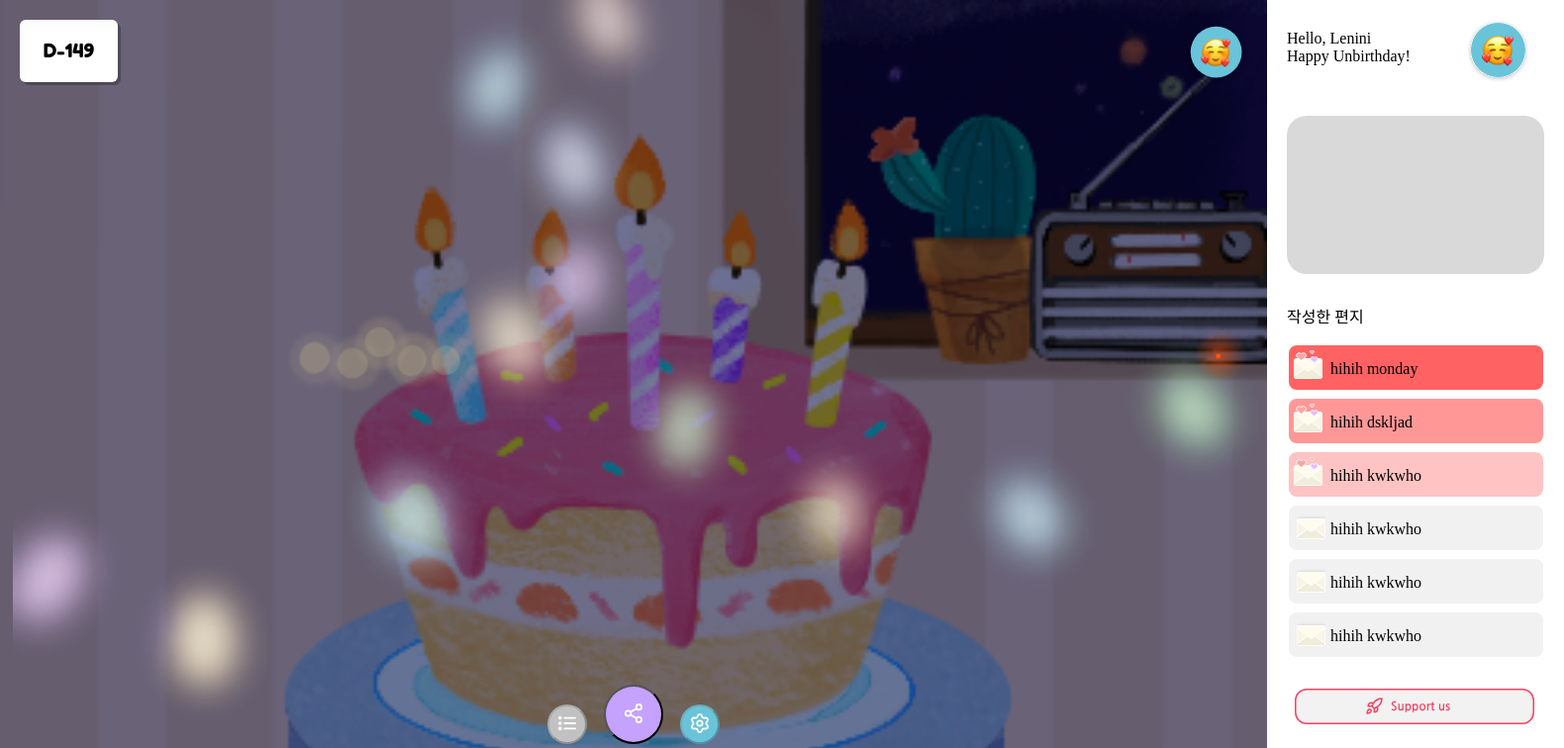
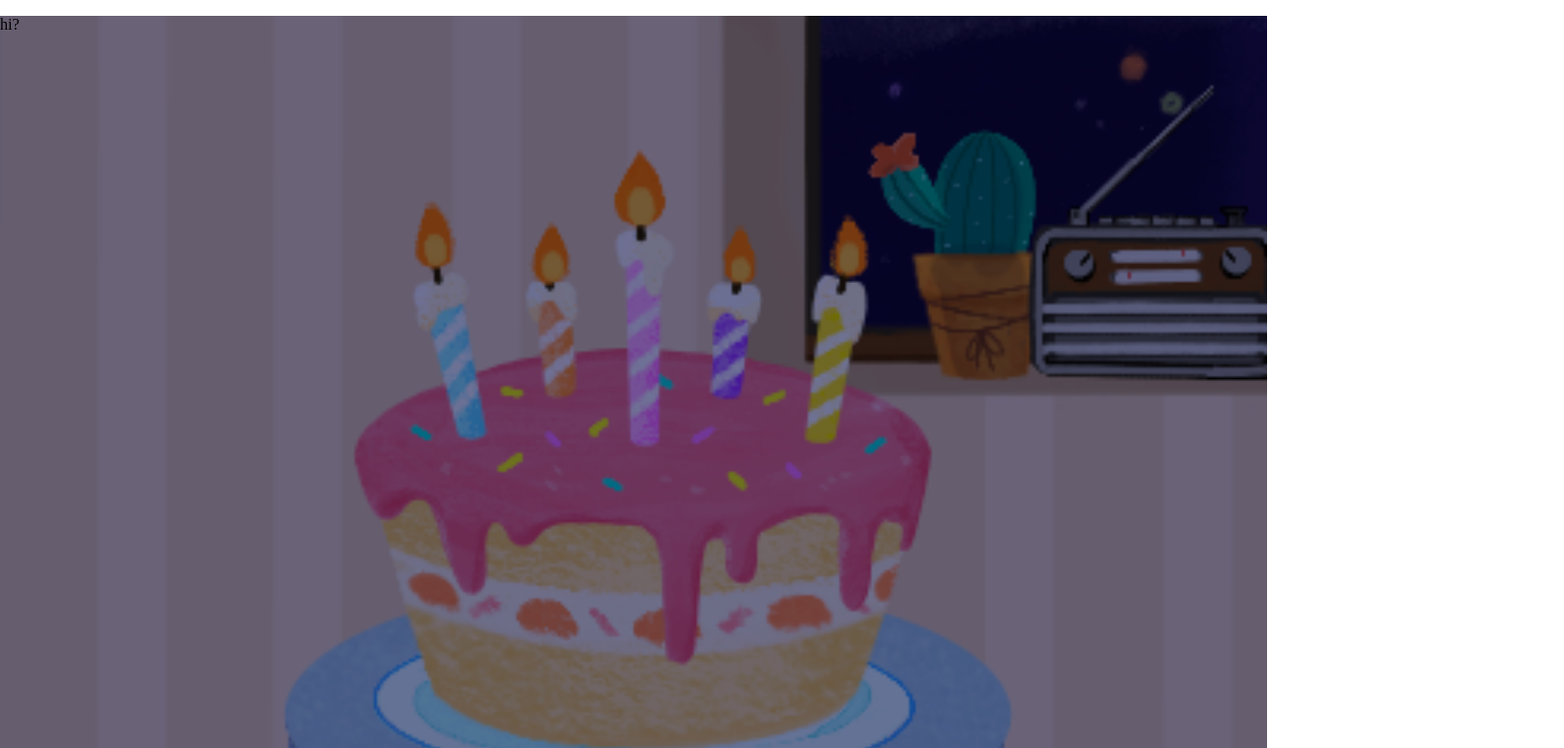
Before and after one commit to BungaeThunder/Bungae-Front, a Next.js app: page /cake in a window 1280 px wide. Shown: the top 756 px of the page at 99% size, 1580 px wide, since content can reach past the window. Built offline with nearby package versions, Linux system fonts and the light colour scheme.

Commit message:
feat(cake): 폰트, 테마 적용, 불필요 코드 제거

```diff
--- /dev/null
+++ b/component/cake/BackgroundContainer.tsx
@@ -0,0 +1,22 @@
+import React from 'react';
+import styled from 'styled-components';
+import config from 'config';
+
+const BackgroundContainer = styled.div`
+  height: 100vh;
+  background-image: url(${config.backgroundImage});
+  background-size: cover;
+  background-position: center;
+  background-attachment: fixed;
+`;
+
+interface Props {
+  children: React.ReactNode;
+}
+
+const Background: React.FC<Props> = ({ children }) => {
+  console.log(config.backgroundImage);
+  return <BackgroundContainer>{children}</BackgroundContainer>;
+};
+
+export default Background;
--- /dev/null
+++ b/component/common/CakeHeader.tsx
@@ -0,0 +1,10 @@
+import React from 'react';
+
+type CakeHeaderProps = {
+  userName: string;
+  dDay: number;
+};
+export const CakeHeader: React.FC<CakeHeaderProps> = ({ userName, dDay }) => {
+  console.log(userName, dDay);
+  return <p>hi?</p>;
+};
--- /dev/null
+++ b/config.tsx
@@ -0,0 +1,7 @@
+// src/config.ts
+
+const config = {
+  backgroundImage: '/images/room_night.png',
+};
+
+export default config;
--- a/pages/_app.tsx
+++ b/pages/_app.tsx
@@ -1,11 +1,17 @@
 import type { AppProps } from 'next/app';
 import GlobalFonts from 'public/fonts/fonts';
+import { GlobalStyles } from 'public/styles/GlobalStyles';
+import theme from 'public/styles/theme';
+import { ThemeProvider } from 'styled-components';
 
 function MyApp({ Component, pageProps }: AppProps) {
   return (
     <>
       <GlobalFonts />
-      <Component {...pageProps} />
+      <GlobalStyles />
+      <ThemeProvider theme={theme}>
+        <Component {...pageProps} />
+      </ThemeProvider>
     </>
   );
 }
--- a/pages/cake/index.tsx
+++ b/pages/cake/index.tsx
@@ -1,80 +1,18 @@
 import type { NextPage } from 'next';
 import { useEffect, useState } from 'react';
-import styled, { createGlobalStyle } from 'styled-components';
-
-import { AddLetterButton } from 'component/cake/AddLetterButton';
-import { Sidebar } from 'component/common/Sidebar';
-import { MyPageModal } from 'component';
-import { DdayCounter } from 'component/cake/DdayCounter';
-import { AnimatedImg } from 'component/cake/AnimatedImg';
-
-const GlobalStyle = createGlobalStyle`
-  body {
-    margin: 0px;
-    background-image: url("/images/room_night.png");
-    background-size: cover;
-    background-position: center;
-    height: 100vh;
-    background-repeat: no-repeat;
-  }
-`;
-
-const dDayCount = (birthDay: Date) => {
-  const now = new Date();
-
-  const todayStr = now.getFullYear() + '-' + (now.getMonth() + 1) + '-' + now.getDate();
-  const birthDayStr =
-    birthDay.getFullYear() + '-' + (birthDay.getMonth() + 1) + '-' + birthDay.getDate();
-
-  const todayDate = new Date(todayStr);
-  const birthDayDate = new Date(birthDayStr);
-
-  const dateDiff = Math.floor(
-    Math.abs((birthDayDate.getTime() - todayDate.getTime()) / (1000 * 60 * 60 * 24)),
-  );
-  const isBeforeBirthday = birthDayDate >= todayDate;
-  const dateCount = isBeforeBirthday ? '-' + dateDiff : '+' + dateDiff;
-
-  return { todayStr, birthDayStr, dateCount, isBeforeBirthday, dateDiff };
-};
+import BackgroundContainer from 'component/cake/BackgroundContainer';
+import { CakeHeader } from 'component/common/CakeHeader';
 
 const Cake: NextPage = () => {
   const [isSSR, setIsSSR] = useState<boolean>(true);
 
-  const [isModalOpen, setIsModalOpen] = useState<boolean>(false);
-  const dateInfo = dDayCount(new Date('2023-01-01'));
-
-  const openMypageModal = () => {
-    setIsModalOpen(true);
-  };
-
-  const closeMypageModal = () => {
-    setIsModalOpen(false);
-  };
-
   useEffect(() => {
     setIsSSR(false);
   }, []);
-
-  console.log('isModalOpen : ', isModalOpen);
   return !isSSR ? (
-    <div>
-      <Header>
-        <DdayCounter isBeforeBirthday={dateInfo.isBeforeBirthday} dateDiff={dateInfo.dateDiff} />
-        <Sidebar />
-      </Header>
-      <GlobalStyle />
-      <AnimatedImg />
-      <main>
-        <div>
-          <AddLetterButton
-            isBeforeBirthday={dateInfo.isBeforeBirthday}
-            openMypageModal={openMypageModal}
-          />
-        </div>
-        <MyPageModal isModalOpen={isModalOpen} closeModal={closeMypageModal} />
-      </main>
-    </div>
+    <BackgroundContainer>
+      <CakeHeader userName={'jeong'} dDay={22}></CakeHeader>
+    </BackgroundContainer>
   ) : (
     // TODO: add loading page
     <div>
@@ -83,11 +21,4 @@ const Cake: NextPage = () => {
   );
 };
 
-const Header = styled.header`
-  display: flex;
-  justify-content: space-between;
-  padding: 20px 20px 10px 20px;
-  z-index: 10;
-`;
-
 export default Cake;
--- a/public/fonts/fonts.ts
+++ b/public/fonts/fonts.ts
@@ -9,4 +9,13 @@ export default createGlobalStyle`
     font-weight: 300;
     font-style: normal;
   }
+
+  @font-face {
+    font-family: 'NanumSquareNeo';
+    font-weight: 100 900;
+    font-display: swap;
+    font-style: normal;
+    src: local(NanumSquareNeo),
+    url('NanumSquareNeo-Variable.woff2') format('woff2');
+  }
 `;
--- /dev/null
+++ b/public/styles/GlobalStyles.tsx
@@ -0,0 +1,10 @@
+import { createGlobalStyle } from 'styled-components';
+
+export const GlobalStyles = createGlobalStyle`
+
+  /* body의 margin과 padding 값을 모두 0으로 설정 */
+  body {
+    margin: 0;
+    padding: 0;
+  }
+`;
--- /dev/null
+++ b/public/styles/theme.tsx
@@ -0,0 +1,13 @@
+const theme = {
+  colors: {
+    black: '#292929',
+    pink: '#FC4062',
+    skyblue: '#6AC4D9',
+    lime: '#CDE185',
+    yellow: '#F2E56E',
+    purple: '#C5A2FE',
+    gray: '#C1C1C1',
+  },
+};
+
+export default theme;
```
Also changed, not shown: public/fonts/NanumSquareNeo-Variable.woff2 (added).
